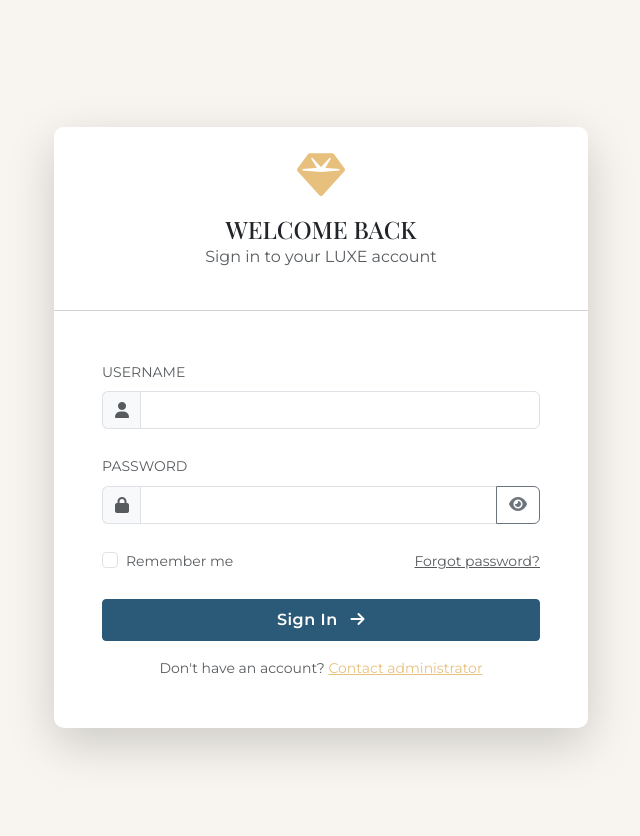
After one commit to faezehghiasi/luxe-Store-Django, a Django app: page /account/login/ in a window 1280 px wide. The commit adds this page. Shown: the part 471-1307 px from the top of the page, without its empty margins (319-959 px from the left). Run offline with Django 5.2, Linux system fonts and the light colour scheme.

Commit message:
create login.html and design ui

```diff
--- /dev/null
+++ b/store/account/templates/registration/login.html
@@ -0,0 +1,178 @@
+{% extends 'base.html' %}  {# Uses your base template for consistent layout #}
+{% load static %}  {# Loads static files like CSS and JS #}
+
+{# Sets the browser tab title #}
+{% block title %}Login | LUXE{% endblock %}
+
+{# Main content block that will be inserted into base.html #}
+{% block content %}
+<div class="container py-5">  {# Container with padding top and bottom #}
+    <div class="row justify-content-center">  {# Centers the content horizontally #}
+        <div class="col-lg-6 col-md-8">  {# Responsive column sizing #}
+
+            {# Card container for the login form #}
+            <div class="card border-0 shadow-lg">
+
+                {# Card header with logo and title #}
+                <div class="card-header bg-white py-4">
+                    <div class="text-center">
+                        {# Your luxury gem icon #}
+                        <i class="fas fa-gem text-accent fa-3x mb-3"></i>
+                        {# Login heading #}
+                        <h2 class="h4 text-uppercase mb-0">Welcome Back</h2>
+                        {# Subtitle text #}
+                        <p class="text-muted">Sign in to your LUXE account</p>
+                    </div>
+                </div>
+
+                {# Card body containing the actual form #}
+                <div class="card-body p-5">
+                    {# Login form - submits data to server #}
+                    <form method="post" class="needs-validation" novalidate>
+                        {% csrf_token %}  {# Security token to prevent attacks #}
+
+                        {# Shows errors that aren't tied to specific fields #}
+                        {% if form.non_field_errors %}
+                            <div class="alert alert-danger" role="alert">
+                                {% for error in form.non_field_errors %}
+                                    {{ error }}
+                                {% endfor %}
+                            </div>
+                        {% endif %}
+
+                        {# Username input field #}
+                        <div class="mb-4">
+                            <label for="{{ form.username.id_for_label }}" class="form-label small text-uppercase text-muted">Username</label>
+                            <div class="input-group">
+                                <span class="input-group-text bg-light border-end-0">
+                                    <i class="fas fa-user text-muted"></i>  {# User icon #}
+                                </span>
+                                <input type="text"
+                                       class="form-control {% if form.username.errors %}is-invalid{% endif %}"
+                                       id="{{ form.username.id_for_label }}"
+                                       name="{{ form.username.html_name }}"
+                                       value="{{ form.username.value|default_if_none:'' }}"
+                                       required>  {# Required field #}
+                                {# Shows username-specific errors #}
+                                {% if form.username.errors %}
+                                    <div class="invalid-feedback">
+                                        {% for error in form.username.errors %}
+                                            {{ error }}
+                                        {% endfor %}
+                                    </div>
+                                {% endif %}
+                            </div>
+                        </div>
+
+                        {# Password input field #}
+                        <div class="mb-4">
+                            <label for="{{ form.password.id_for_label }}" class="form-label small text-uppercase text-muted">Password</label>
+                            <div class="input-group">
+                                <span class="input-group-text bg-light border-end-0">
+                                    <i class="fas fa-lock text-muted"></i>  {# Lock icon #}
+                                </span>
+                                <input type="password"
+                                       class="form-control {% if form.password.errors %}is-invalid{% endif %}"
+                                       id="{{ form.password.id_for_label }}"
+                                       name="{{ form.password.html_name }}"
+                                       required>  {# Required field #}
+                                {# Button to toggle password visibility #}
+                                <button class="btn btn-outline-secondary toggle-password" type="button">
+                                    <i class="fas fa-eye"></i>  {# Eye icon #}
+                                </button>
+                                {# Shows password-specific errors #}
+                                {% if form.password.errors %}
+                                    <div class="invalid-feedback">
+                                        {% for error in form.password.errors %}
+                                            {{ error }}
+                                        {% endfor %}
+                                    </div>
+                                {% endif %}
+                            </div>
+                        </div>
+
+                        {# Remember me checkbox and forgot password link #}
+                        <div class="d-flex justify-content-between align-items-center mb-4">
+                            <div class="form-check">
+                                <input class="form-check-input" type="checkbox" id="rememberMe" name="remember">
+                                <label class="form-check-label small text-muted" for="rememberMe">
+                                    Remember me  {# Keeps user logged in #}
+                                </label>
+                            </div>
+                            <a href="{% url 'password_reset' %}" class="small text-muted">Forgot password?</a>
+                        </div>
+
+                        {# Submit button #}
+                        <button type="submit" class="btn btn-primary w-100 py-2 mb-3">
+                            Sign In <i class="fas fa-arrow-right ms-2"></i>  {# Arrow icon #}
+                        </button>
+
+                        {# Registration prompt (currently links to contact) #}
+                        <div class="text-center small text-muted">
+                            Don't have an account? <a href="#" class="text-accent">Contact administrator</a>
+                        </div>
+                    </form>
+                </div>
+            </div>
+        </div>
+    </div>
+</div>
+
+{# Custom CSS styles specific to this page #}
+<style>
+    /* Card styling */
+    .card {
+        border-radius: 10px;
+        overflow: hidden;
+        transition: transform 0.3s ease, box-shadow 0.3s ease;
+    }
+
+    /* Card hover effect */
+    .card:hover {
+        transform: translateY(-5px);  {# Moves card up slightly #}
+        box-shadow: 0 10px 25px rgba(0, 0, 0, 0.1) !important;
+    }
+
+    /* Form input styling */
+    .form-control:focus {
+        box-shadow: none;
+        border-color: var(--primary-color);  {# Uses your theme color #}
+    }
+
+    /* Button styling */
+    .btn-primary {
+        background-color: var(--primary-color);
+        transition: all 0.3s ease;
+    }
+
+    .btn-primary:hover {
+        background-color: var(--primary-dark);
+        transform: translateY(-2px);  {# Button lifts up on hover #}
+    }
+</style>
+
+{# JavaScript for toggling password visibility #}
+<script>
+    // Finds all password toggle buttons
+    document.querySelectorAll('.toggle-password').forEach(function(button) {
+        // Adds click event to each button
+        button.addEventListener('click', function() {
+            // Gets the password input field
+            const input = this.closest('.input-group').querySelector('input');
+            // Gets the eye icon
+            const icon = this.querySelector('i');
+
+            // Toggles between password and text type
+            if (input.type === 'password') {
+                input.type = 'text';
+                icon.classList.remove('fa-eye');
+                icon.classList.add('fa-eye-slash');  {# Changes to "eye closed" icon #}
+            } else {
+                input.type = 'password';
+                icon.classList.remove('fa-eye-slash');
+                icon.classList.add('fa-eye');  {# Changes back to "eye open" icon #}
+            }
+        });
+    });
+</script>
+{% endblock %}
--- a/store/store/settings.py
+++ b/store/store/settings.py
@@ -129,5 +129,9 @@ MEDIA_URL = '/media/'
 AUTH_USER_MODEL = 'account.User'
 
 
+LOGIN_REDIRECT_URL = '/'
+
+LOGOUT_REDIRECT_URL = '/'
+
 # APPEND_SLASH = True
 # PREPEND_WWW = True
--- a/store/store/urls.py
+++ b/store/store/urls.py
@@ -22,7 +22,9 @@ from django.conf import settings
 
 urlpatterns = [
     path('admin/', admin.site.urls),
+    path('account/', include('django.contrib.auth.urls')),
     path('', include('core.urls', namespace='core')),
+
 ]
 if settings.DEBUG:
     urlpatterns += static(settings.MEDIA_URL, document_root=settings.MEDIA_ROOT)
--- a/store/templates/base.html
+++ b/store/templates/base.html
@@ -320,10 +320,13 @@
     {% block header_end %}{% endblock %}
   </head>
 
+
   <body>
     {% block body %}
     <!-- Navigation -->
+    {% block header %}
     {% include 'bits/site_header.html' %}
+    {% endblock %}
 
     <!-- Optional Hero Section - can be overridden or removed in child templates -->
     {% block hero %}
```
